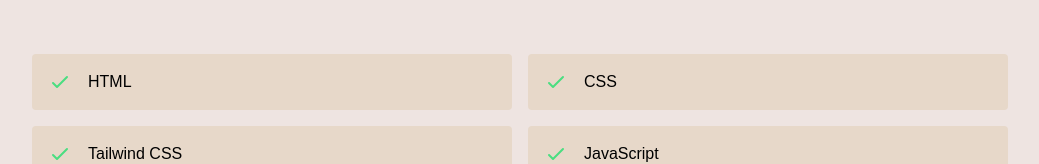
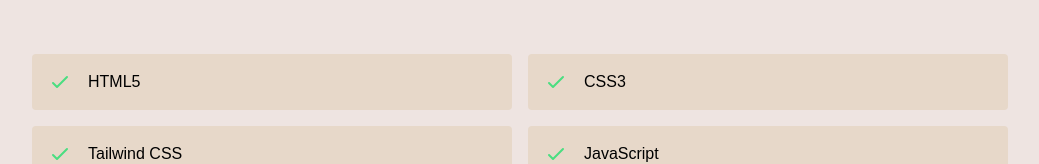
Before and after one commit to Mijincode/portfolio, a React (Create React App) app: page / in a window 1280 px wide. Shown: the part 1509-1673 px from the top of the page, without its empty margins (120-1159 px from the left). Built offline with nearby package versions, Linux system fonts and the light colour scheme.

Commit message:
Changes in skills

```diff
--- a/src/components/Skills.js
+++ b/src/components/Skills.js
@@ -2,8 +2,8 @@
 import { CheckIcon } from "@heroicons/react/outline";
 
 const skillsData = [
-  "HTML",
-  "CSS",
+  "HTML5",
+  "CSS3",
   "Tailwind CSS",
   "JavaScript",
   "React",
```
